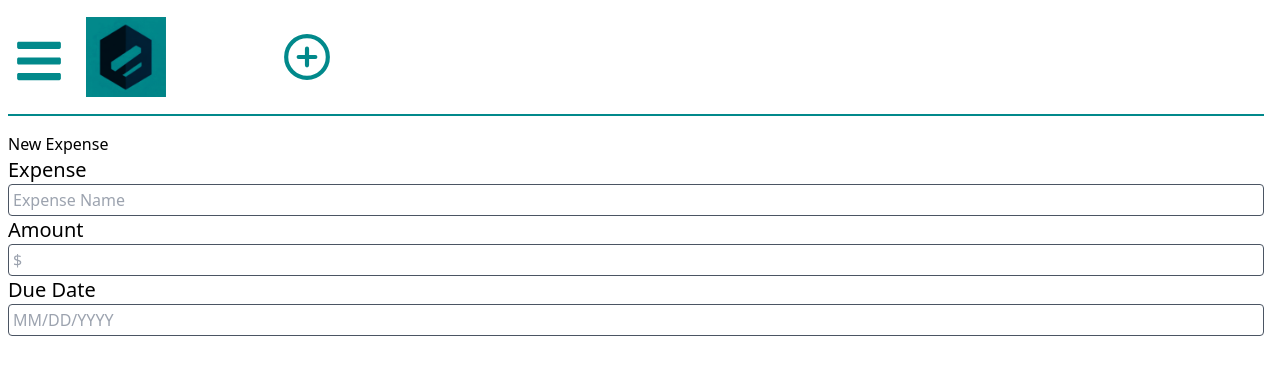
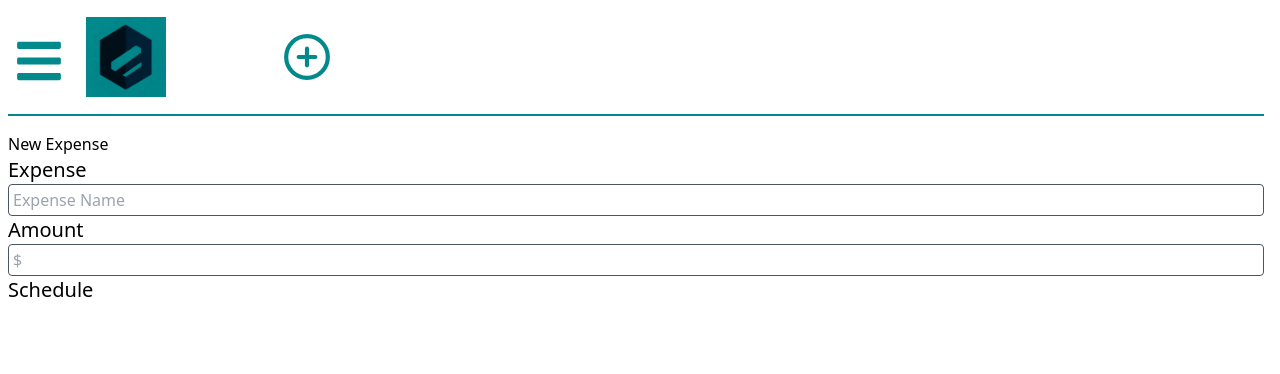
Before and after one commit to Garcia-Tony/budget-project, a React (Vite) app in the folder client/: page /new-expense in a window 1280 px wide. Shown: the top 374 px of the page. Built offline with nearby package versions, Linux system fonts and the light colour scheme.

Commit message:
Add a schedule title

```diff
--- a/client/src/pages/NewExpense.tsx
+++ b/client/src/pages/NewExpense.tsx
@@ -112,14 +112,7 @@ export function NewExpense() {
       </label>
 
       <label className="block">
-        <span className=" text-xl text-black">Due Date</span>
-        <input
-          required
-          name="Amount"
-          placeholder="MM/DD/YYYY"
-          type="text"
-          className="text-l block border border-gray-600 rounded p-1 h-8 w-full"
-        />
+        <span className=" text-xl text-black">Schedule</span>
       </label>
 
       {isMenuOpen && (
```
